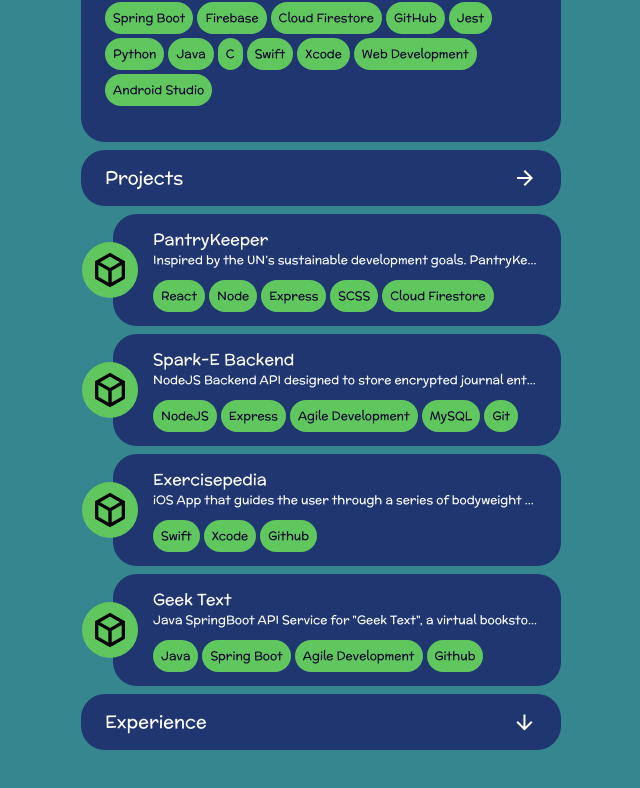
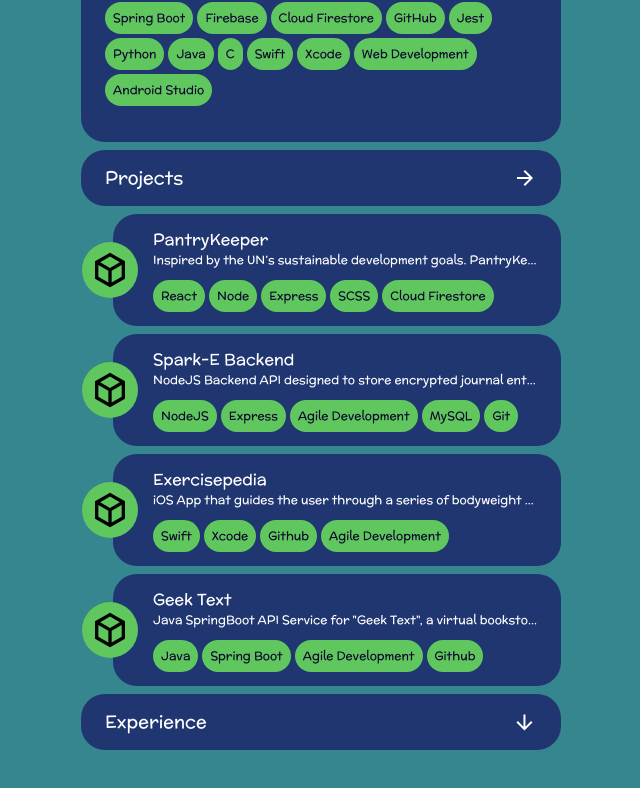
Before and after one commit to aliv314/portfolio, a React (Create React App) app: page / in a window 1280 px wide. Shown: the part 470-1258 px from the top of the page, without its empty margins (319-959 px from the left). Built offline with nearby package versions, Linux system fonts and the light colour scheme; the HTML template or start-up script is replaced by a standard one.

Commit message:
Added tag to ios

```diff
--- a/src/components/Projects/Projects.tsx
+++ b/src/components/Projects/Projects.tsx
@@ -21,7 +21,7 @@ const projects = [
     title: "Exercisepedia",
     github: "https://github.com/FelixRodriguezJr/exercisepedia-iphone-app",
     description:"iOS App that guides the user through a series of bodyweight exercises and records their progress.",
-    tags: ['Swift', 'Xcode', 'Github']
+    tags: ['Swift', 'Xcode', 'Github', 'Agile Development']
   },
   {
     title:"Geek Text",
```
